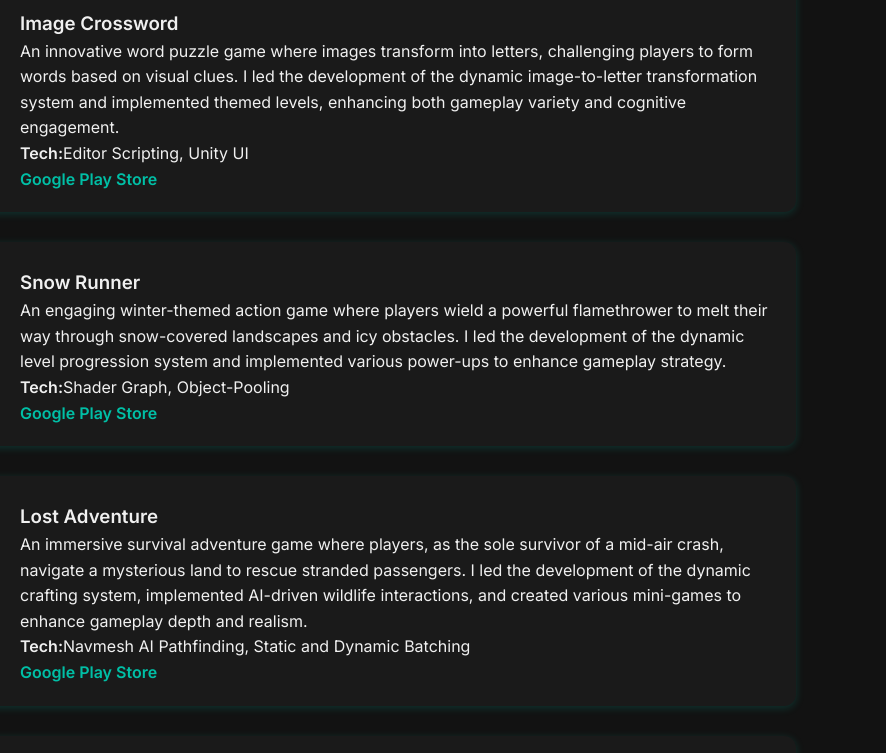
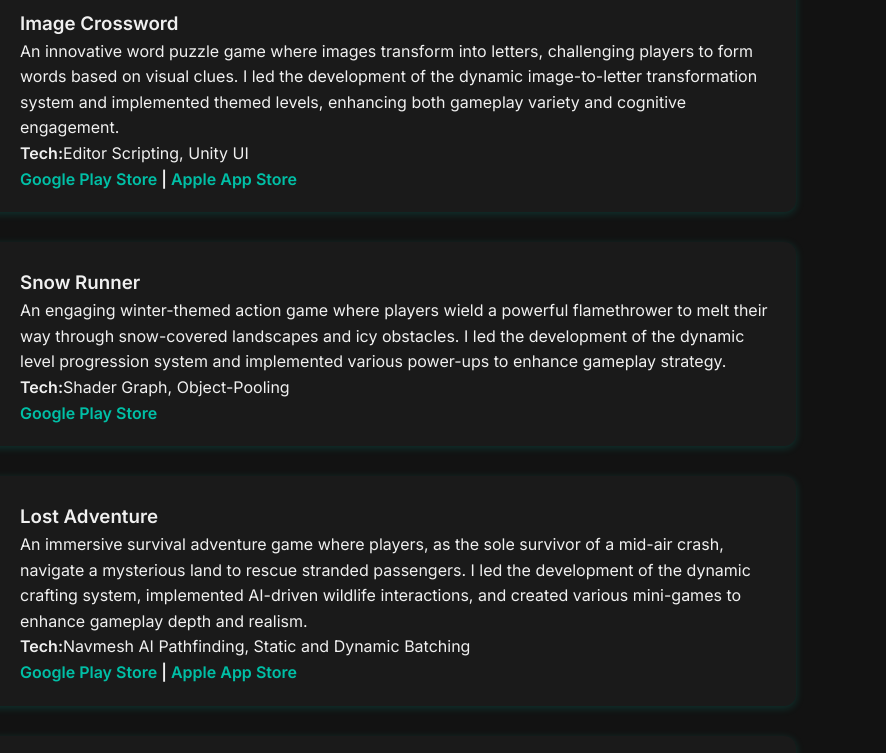
Before and after one commit to Mehebub-7/Portfolio, a plain HTML site: page index.html in a window 1280 px wide. Shown: the part 2290-3043 px from the top of the page, 394-1280 px from the left. Drawn offline with nearby package versions, Linux system fonts and the light colour scheme.

Commit message:
App store link added

```diff
--- a/index.html
+++ b/index.html
@@ -58,8 +58,10 @@
           <p><strong>Tech:</strong>Cinemachine, Scriptable Object, Physics Raycast, Singleton Pattern</p>
 <div class="external-link">
           <a href="https://play.google.com/store/apps/details?id=com.flyingcaps.max.car.drifting.games&hl=en-IN" target="_blank">Google Play Store</a>
+|
+          <a href="https://apps.apple.com/in/app/nitro-xtreme-racer-car-racing/id6450665399" target="_blank">Apple App Store</a>
+        </div>
 </div>
-        </div>
       </div>
 </a>
 <a href="HighwayCarSimulator.html" class="project-link">
@@ -139,6 +141,8 @@
           <p><strong>Tech:</strong>Editor Scripting, Unity UI</p>
           <div class="external-link">
 <a href="https://play.google.com/store/apps/details?id=com.ultragames.imagecrossword&hl=en" target="_blank">Google Play Store</a>
+|
+          <a href="https://apps.apple.com/in/app/image-crossword/id6475715852" target="_blank">Apple App Store</a>
         </div>
       </div>
 </div>
@@ -171,6 +175,8 @@
           <p><strong>Tech:</strong>Navmesh AI Pathfinding, Static and Dynamic Batching</p>
           <div class="external-link">
 <a href="https://play.google.com/store/apps/details?id=com.ultragames.LostAdventure&hl=en" target="_blank">Google Play Store</a>
+|
+          <a href="https://apps.apple.com/in/app/lost-adventure/id6475771865" target="_blank">Apple App Store</a>
         </div>
       </div>
 </div>
@@ -203,8 +209,10 @@
           <p><strong>Tech:</strong> UI/UX Design, Probability Algorithms</p>
           <div class="external-link">
 <a href="https://play.google.com/store/apps/details?id=com.ultragames.handmasterpoker" target="_blank">Google Play Store</a>
-        </div>
+|
+          <a href="https://apps.apple.com/in/app/poker-hands/id6657983750" target="_blank">Apple App Store</a>
       </div>
+</div>
 </div>
 </a>
 <a href="TeenPattiExpert.html" class="project-link">
@@ -219,6 +227,8 @@
           <p><strong>Tech:</strong>UI/UX Design, Probability Algorithms, Leaderboard using Firebase Firestore</p>
           <div class="external-link">
 <a href="https://play.google.com/store/apps/details?id=com.ultragames.teenpattiexpert" target="_blank">Google Play Store</a>
+|
+          <a href="https://apps.apple.com/in/app/3-patti-expert/id6740073130" target="_blank">Apple App Store</a>
         </div>
       </div>
       </div>
--- a/style.css
+++ b/style.css
@@ -306,11 +306,18 @@ a.project-link .project {
 }
 
 .external-link {
-  color: var(--link-color);
   font-weight: bold;
 }
-.external-link:hover{
+
+.external-link a {
+  color: var(--link-color);
+  text-decoration: none;
+  transition: color 0.2s ease, text-decoration 0.2s ease;
+}
+
+.external-link a:hover {
   text-decoration: underline;
+  color: var(--btn-bg-hover); /* Optional: hover color */
 }
 
 /* ===== Footer ===== */
```
Also changed, not shown: ImageCrossword.html (+2 -0 lines), LostAdventure.html (+1 -0 lines), NitroXtremeRacer.html (+2 -0 lines), PokerHands.html (+2 -0 lines), TeenPattiExpert.html (+2 -0 lines).
